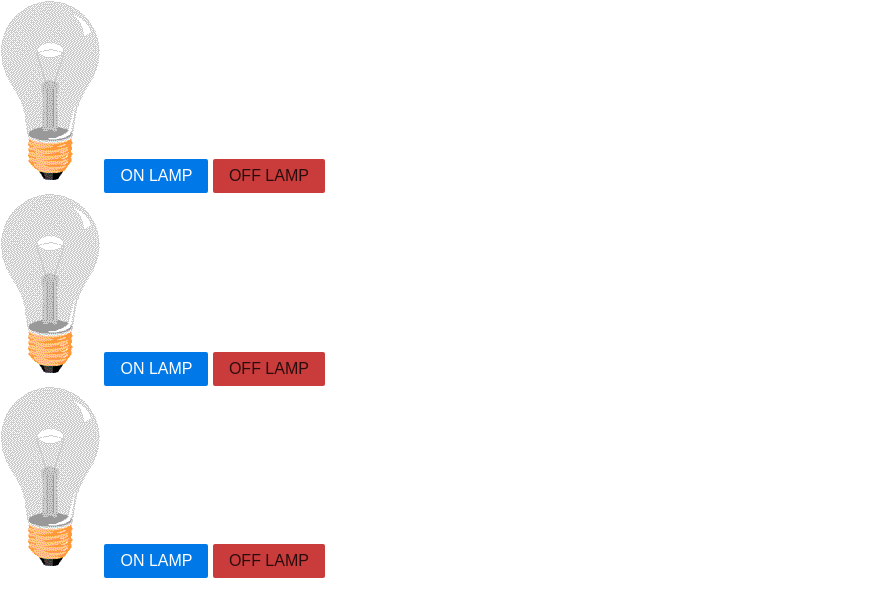
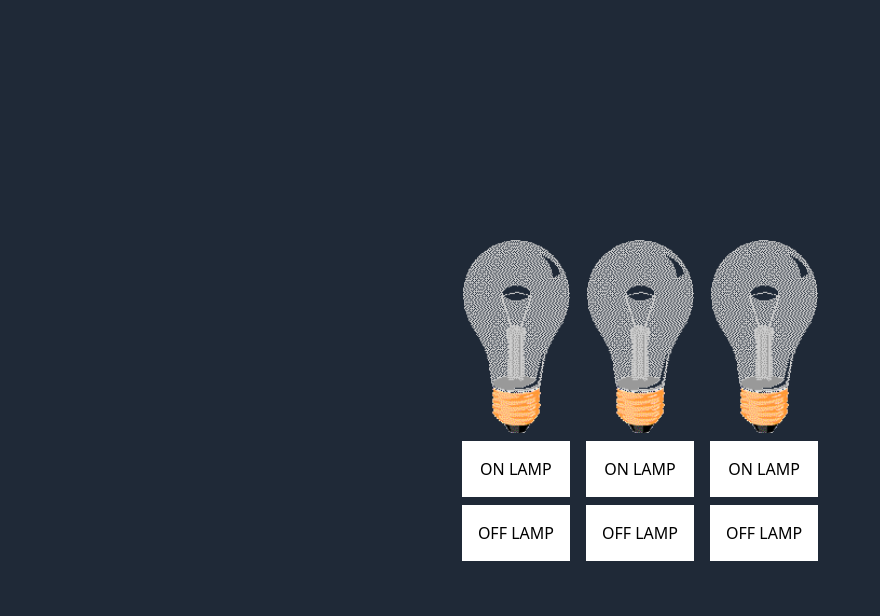
Before and after one commit to Naufall0000/SESI-4, a plain HTML site: page index.html in a window 1280 px wide. Shown: the whole page, without its empty margins (0-880 px from the left). Drawn offline with nearby package versions, Linux system fonts and the light colour scheme.

Commit message:
mengubah file html

```diff
--- a/index.html
+++ b/index.html
@@ -3,38 +3,32 @@
 <head>
     <meta charset="UTF-8">
     <meta name="viewport" content="width=device-width, initial-scale=1.0">
+    <link href="https://unpkg.com/tailwindcss@^1.0/dist/tailwind.min.css" rel="stylesheet">
     <title>ON/OFF LAMPU</title>
-    <link rel="stylesheet" href="https://cdn.jsdelivr.net/npm/purecss@3.0.0/build/pure-min.css" integrity="sha384-X38yfunGUhNzHpBaEBsWLO+A0HDYOQi8ufWDkZ0k9e0eXz/tH3II7uKZ9msv++Ls" crossorigin="anonymous">
 </head>
-<style>
-    .button-error {
-            background: rgb(202, 60, 60);
-            /* this is a maroon */
-        }
-</style>
+
 <body>
-    <div class="pure-g">
+    <div class="flex justify-center items-center min-h-screen w-full bg-gray-800 gap-4">
         <!--LAMPU 1-->
-        <div class="pure-u-1 pure-u-md-1-3">
+        <div class="flex flex-col gap-2">
             <img src="assets/images/off.gif" alt="" id="lampu1">
-            <button onclick="saklar('on')" class="pure-button pure-button-primary">ON LAMP</button>
-            <button onclick="saklar('off')" class="button-error pure-button">OFF LAMP</button>
+            <button onclick="saklar('on')" class="bg-white p-4 text-black">ON LAMP</button>
+            <button onclick="saklar('off')" class="bg-white p-4 text-black">OFF LAMP</button>
         </div>
 
         <!--LAMPU 2-->
-        <div class="pure-u-1 pure-u-md-1-3">
+        <div class="flex flex-col gap-2">
             <img src="assets/images/off.gif" alt="" id="lampu2">
-            <button onclick="saklar('on')" class="pure-button pure-button-primary">ON LAMP</button>
-            <button onclick="saklar('off')" class="button-error pure-button">OFF LAMP</button>
+            <button onclick="saklar('on')" class="bg-white p-4 text-black">ON LAMP</button>
+            <button onclick="saklar('off')" class="bg-white p-4 text-black">OFF LAMP</button>
         </div>
 
         <!--LAMPU 3-->
-        <div class="pure-u-1 pure-u-md-1-3">
+        <div class="flex flex-col gap-2">
             <img src="assets/images/off.gif" alt="" id="lampu3">
-            <button onclick="saklar('on')" class="pure-button pure-button-primary">ON LAMP</button>
-            <button onclick="saklar('off')" class="button-error pure-button">OFF LAMP</button>
+            <button onclick="saklar('on')" class="bg-white p-4 text-black">ON LAMP</button>
+            <button onclick="saklar('off')" class="bg-white p-4 text-black">OFF LAMP</button>
         </div>
-    </div>
 
 
     <!--ini adalah script-->
--- a/saklar.js
+++ b/saklar.js
@@ -1,3 +1,4 @@
+//function lampu1
 function saklar(params) {
     console.log(params);
     let lampu1 = document.getElementById("lampu1");
```
